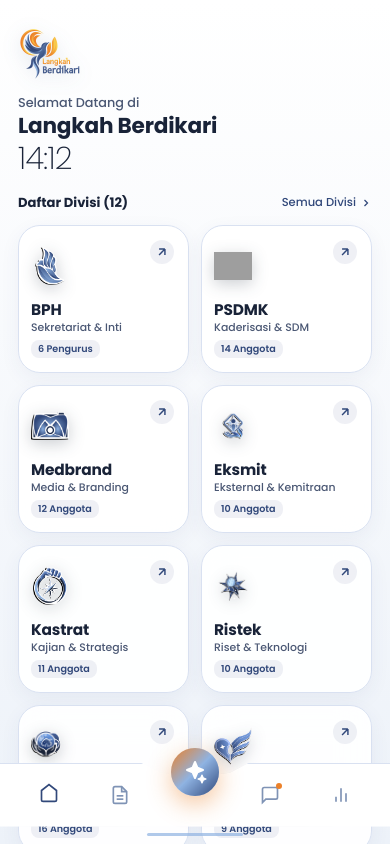
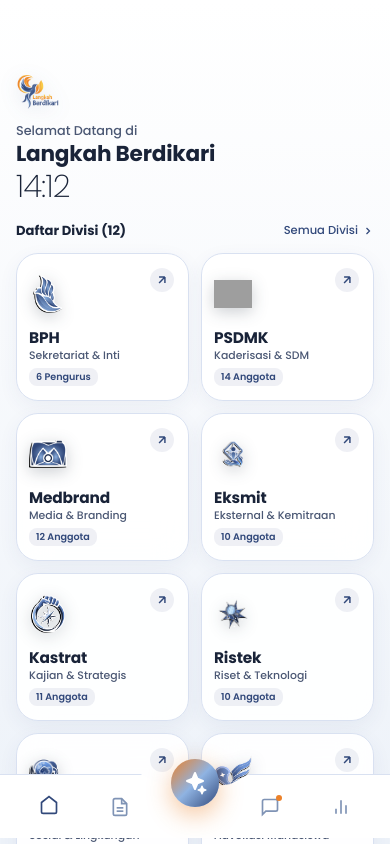
Before and after one commit to MasZae-BIT/langkah-berdikari, a website: page index.html in a window 390 px wide. Drawn offline with Linux system fonts and the light colour scheme; grey boxes are pictures that could not be loaded.

Commit message:
Update style.css

```diff
--- a/style.css
+++ b/style.css
@@ -164,6 +164,16 @@
   to { opacity: 1; transform: translateY(0) scale(1); }
 }
 
+.screen-top-bar {
+  display: flex;
+  align-items: center;
+  justify-content: space-between;
+  margin-top: 4px;
+  margin-bottom: 12px;
+  height: 38px;
+  flex-shrink: 0;
+}
+
 .top-bar-right-actions {
   display: flex;
   align-items: center;
@@ -277,7 +287,7 @@
 }
 
 .hero-brand-img {
-  height: 64px;
+  height: 44px;
   width: auto;
   max-width: 140px;
   object-fit: contain;
@@ -2948,39 +2958,105 @@
   transform: scale(0.92);
 }
 
-@media (max-width: 480px) {
-  body {
-    background: #ffffff;
-    align-items: flex-start;
+@media (max-width: 1023px) {
+  html, body {
+    width: 100%;
+    height: 100%;
+    height: 100dvh;
+    min-height: 100dvh;
+    overflow: hidden;
+    margin: 0;
+    padding: 0;
+    background: var(--screen-bg);
+  }
+
+  .ambient-glow {
+    display: none !important;
   }
 
   .app-wrapper {
     padding: 0;
     width: 100%;
-    min-height: 100vh;
+    height: 100%;
+    height: 100dvh;
+    max-height: 100dvh;
+    display: flex;
+    flex-direction: column;
+    overflow: hidden;
   }
 
   .phone-case {
     width: 100%;
-    height: 100vh;
+    max-width: 100%;
+    height: 100%;
+    height: 100dvh;
+    max-height: 100dvh;
     border-radius: 0;
     padding: 0;
     border: none;
     box-shadow: none;
     background: transparent;
+    overflow: hidden;
+    display: flex;
+    flex-direction: column;
   }
 
   .phone-speaker {
-    display: none;
+    display: none !important;
   }
 
   .screen-content {
+    width: 100%;
+    height: 100%;
+    height: 100dvh;
+    max-height: 100dvh;
     border-radius: 0;
     box-shadow: none;
+    overflow: hidden;
+    position: relative;
+    display: flex;
+    flex-direction: column;
   }
 
-  .ambient-glow {
-    display: none;
+  .sub-screen {
+    flex: 1 1 0%;
+    width: 100%;
+    height: 100%;
+    overflow-y: auto;
+    overflow-x: hidden;
+    -webkit-overflow-scrolling: touch;
+    padding: 16px 16px calc(88px + env(safe-area-inset-bottom, 12px));
+  }
+
+  #appScreenAI {
+    padding: 16px 16px calc(84px + env(safe-area-inset-bottom, 10px));
+  }
+
+  .bottom-nav-container {
+    position: fixed;
+    bottom: 0;
+    left: 0;
+    right: 0;
+    width: 100%;
+    z-index: 100;
+    padding-bottom: max(6px, env(safe-area-inset-bottom, 6px));
+    pointer-events: auto;
+  }
+
+  .phone-indicator {
+    display: none !important;
+  }
+
+  .desktop-landing-view {
+    display: none !important;
+  }
+
+  .desktop-ai-widget-root {
+    display: none !important;
+  }
+
+  .desktop-view-switch-banner {
+    display: none !important;
   }
 }
 
@@ -3059,19 +3135,6 @@
   }
 }
 
-@media (max-width: 1023px) {
-  .desktop-landing-view {
-    display: none !important;
-  }
-
-  .desktop-ai-widget-root {
-    display: none !important;
-  }
-
-  .desktop-view-switch-banner {
-    display: none !important;
-  }
-}
 
 .desktop-landing-view {
   display: none;
```
